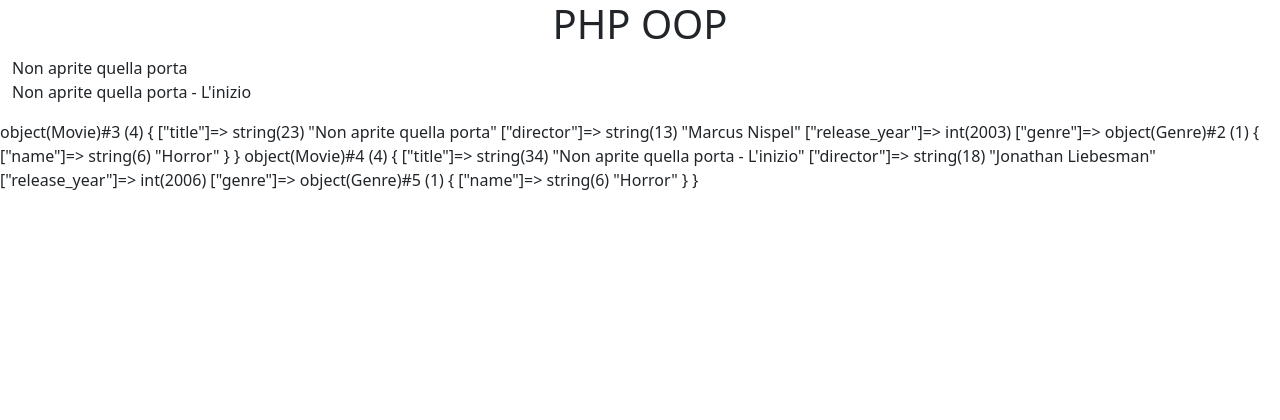
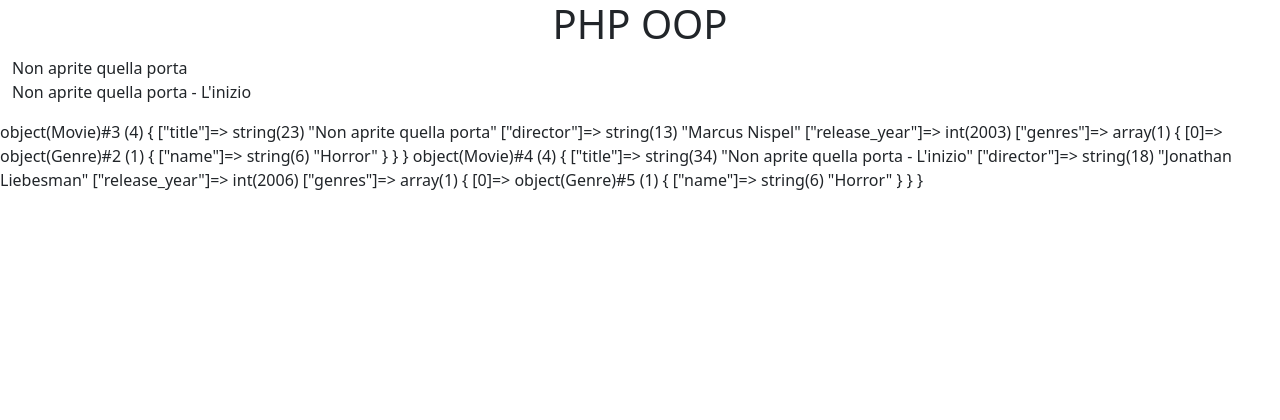
Before and after one commit to Marco-Guarnera/php-oop-1, a PHP site: page / in a window 1280 px wide. Shown: the top 420 px of the page. Run offline with PHP 8.4, Linux system fonts and the light colour scheme.

Commit message:
Updated class Movie in Movie.php

```diff
--- a/classes/Movie.php
+++ b/classes/Movie.php
@@ -7,13 +7,13 @@ class Movie {
     public string $title;
     public string $director;
     public int $release_year;
-    public Genre $genre;
+    public array $genres;
 
-    public function __construct(string $title, string $director, int $release_year, Genre $genre) {
+    public function __construct(string $title, string $director, int $release_year, array $genres) {
         $this->title = $title;
         $this->director = $director;
         $this->release_year = $release_year;
-        $this->genre = $genre;
+        $this->genres = $genres;
     }
 
     public function get_title() : string {
--- a/index.php
+++ b/index.php
@@ -6,8 +6,8 @@ require_once __DIR__ . '/classes/Movie.php';
 
 $horror = new Genre('Horror');
 
-$first_movie = new Movie('Non aprite quella porta', 'Marcus Nispel', 2003, $horror);
-$second_movie = new Movie('Non aprite quella porta - L\'inizio', 'Jonathan Liebesman', 2006, new Genre('Horror'));
+$first_movie = new Movie('Non aprite quella porta', 'Marcus Nispel', 2003, [$horror]);
+$second_movie = new Movie('Non aprite quella porta - L\'inizio', 'Jonathan Liebesman', 2006, [new Genre('Horror')]);
 
 // Struttura dati
 $movies_list = [$first_movie, $second_movie];
```
